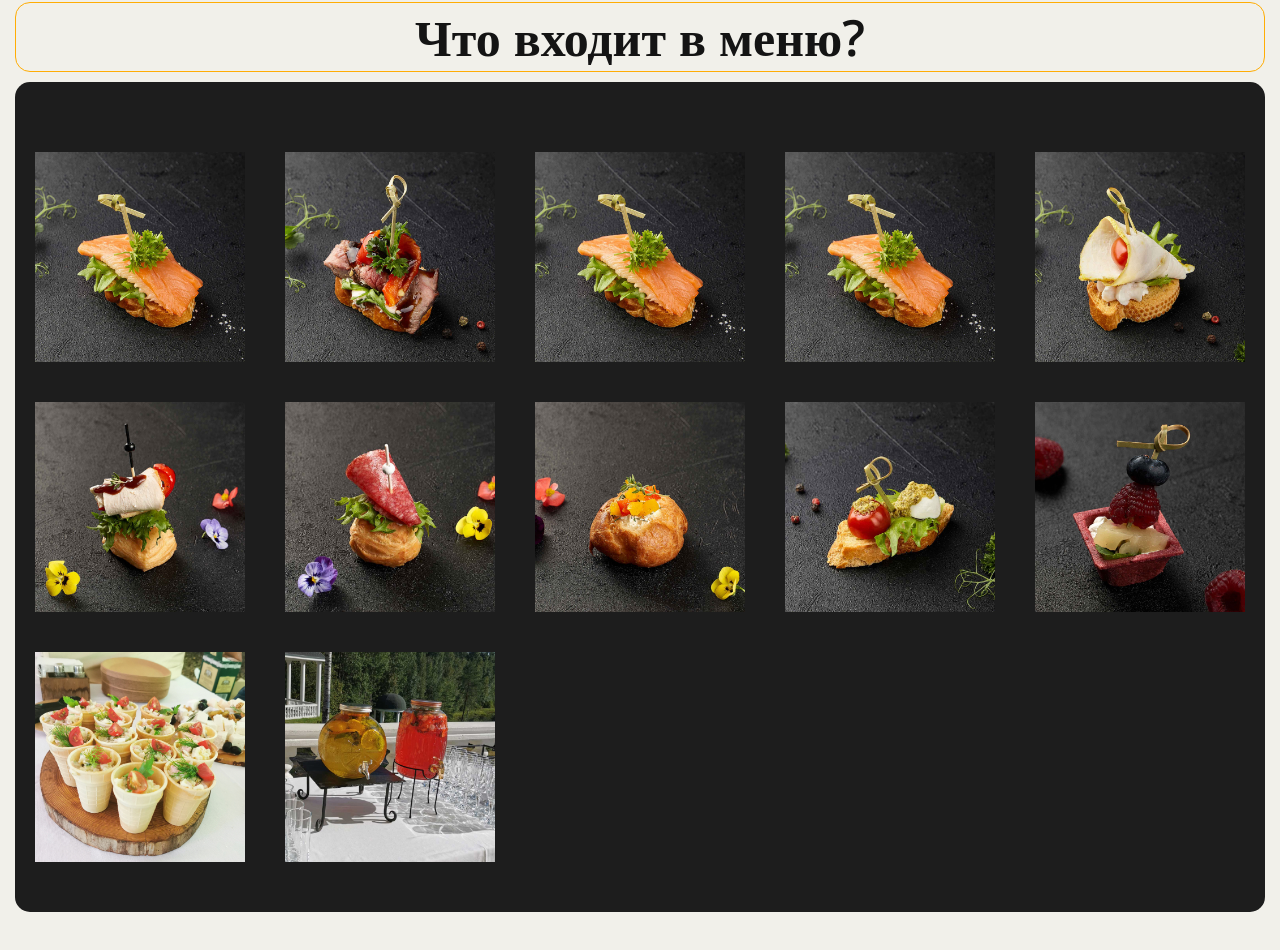
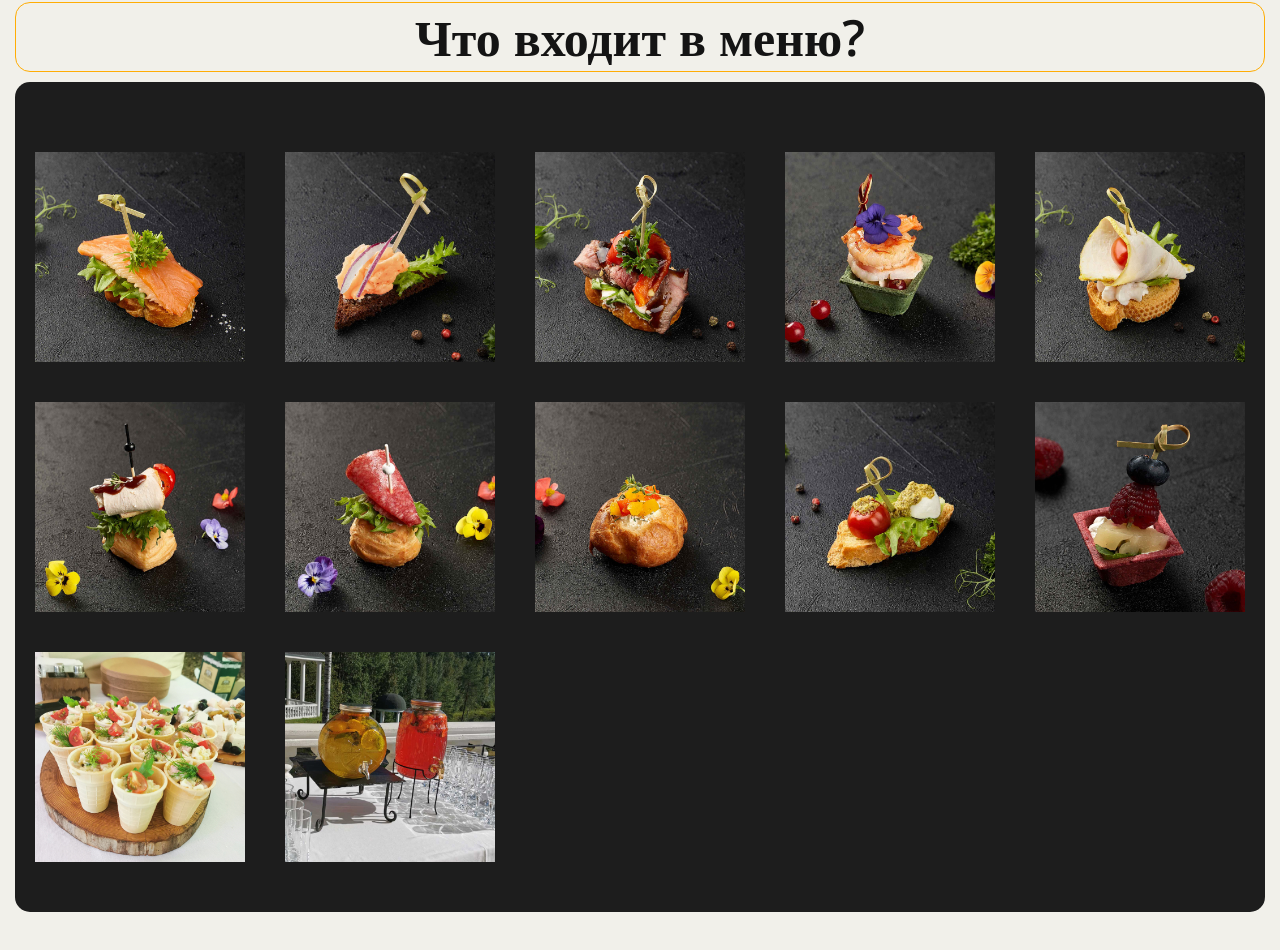
Before and after one commit to Buchshopapis/KP, a plain HTML site: page index.html in a window 1280 px wide. Shown: the part 2443-3393 px from the top of the page. Drawn offline with nearby package versions, Linux system fonts and the light colour scheme.

Commit message:
Update index.html

```diff
--- a/index.html
+++ b/index.html
@@ -181,13 +181,13 @@
                     <img src="./img/zakusku/1.jpg" alt="">
                   </div>
                   <div class="middle-box__item">
+                    <img src="./img/zakusku/2.jpg" alt="">
+                  </div>
+                  <div class="middle-box__item">
                     <img src="./img/zakusku/3.jpg" alt="">
                   </div>
                   <div class="middle-box__item">
-                    <img src="./img/zakusku/1.jpg" alt="">
-                  </div>
-                  <div class="middle-box__item">
-                    <img src="./img/zakusku/1.jpg" alt="">
+                    <img src="./img/zakusku/4.jpg" alt="">
                   </div>
                   <div class="middle-box__item">
                     <img src="./img/zakusku/5.jpg" alt="">
```
